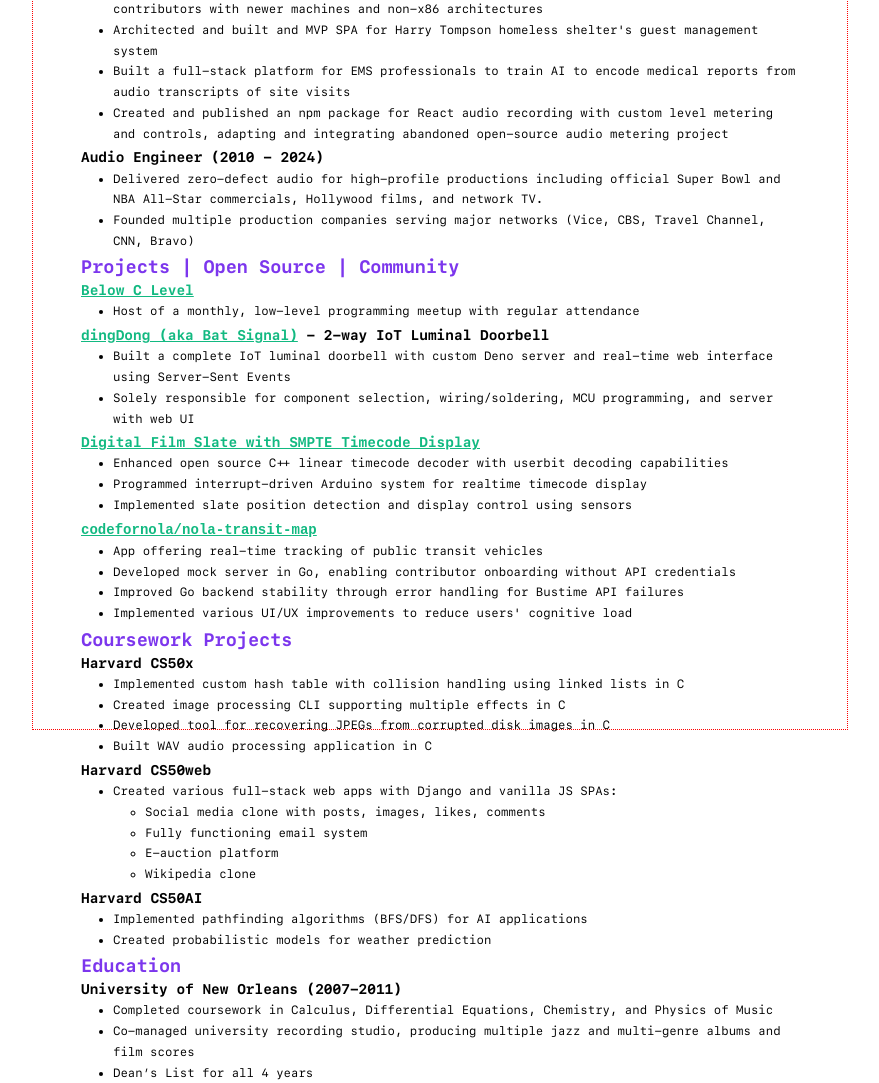
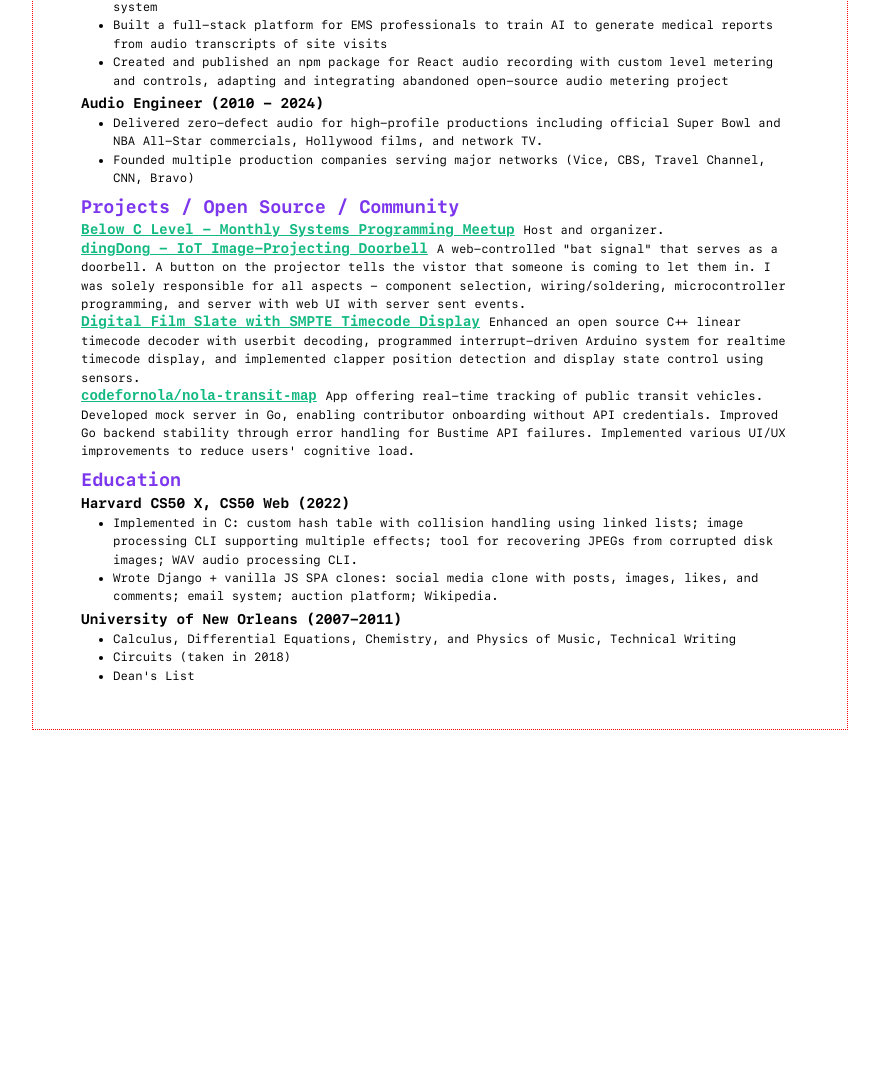
Before and after one commit to its-all-waves/resume-html, a plain HTML site: page docs/index.html in a window 1280 px wide. Shown: the part 358-1441 px from the top of the page, without its empty margins (200-1079 px from the left). After the commit the page ends 1088 px from the top, so only its background shows below. Drawn offline with Linux system fonts and the light colour scheme; a script that the page names is missing.

Commit message:
fits on 1 page; BROKEN: responsiveness; update: Projects/OSS/Community and Education; combine Coursework and Education

```diff
--- a/docs/index.html
+++ b/docs/index.html
@@ -82,8 +82,8 @@
                 </li>
                 <li>
                     Built a full-stack platform for EMS professionals to train
-                    AI to encode medical reports from audio transcripts of site
-                    visits
+                    AI to generate medical reports from audio transcripts of
+                    site visits
                 </li>
                 <li>
                     Created and published an npm package for React audio
@@ -108,137 +108,88 @@
         </section>
 
         <section id="Personal-Projects-OSS-Community">
-            <h2>Projects | Open Source | Community</h2>
+            <h2>Projects / Open Source / Community</h2>
 
-            <h3><a href="https://belowclevel.org">Below C Level</a></h3>
-            <ul>
-                <li>
-                    Host of a monthly, low-level programming meetup with regular
-                    attendance
-                </li>
-            </ul>
+            <h3>
+                <a href="https://belowclevel.org">
+                    Below C Level - Monthly Systems Programming Meetup</a
+                >
+            </h3>
+            <p>Host and organizer.</p>
 
+            <div>
                 <h3>
                     <a
                         href="https://github.com/its-all-waves?tab=repositories&amp;q=dingdong"
-                    >dingDong (aka Bat Signal)</a
                     >
-                - 2-way IoT Luminal Doorbell
+                        dingDong - IoT Image-Projecting Doorbell</a
+                    >
                 </h3>
-            <ul>
-                <li>
-                    Built a complete IoT luminal doorbell with custom Deno
-                    server and real-time web interface using Server-Sent Events
-                </li>
-                <li>
-                    Solely responsible for component selection,
-                    wiring/soldering, MCU programming, and server with web UI
-                </li>
-            </ul>
+                <p>
+                    A web-controlled "bat signal" that serves as a doorbell. A
+                    button on the projector tells the vistor that someone is
+                    coming to let them in. I was solely responsible for all
+                    aspects - component selection, wiring/soldering,
+                    microcontroller programming, and server with web UI with
+                    server sent events.
+                </p>
+            </div>
 
+            <div>
                 <h3>
                     <a href="https://github.com/its-all-waves/ArduinoLTC-decode"
                         >Digital Film Slate with SMPTE Timecode Display</a
                     >
                 </h3>
+                <p>
+                    Enhanced an open source C++ linear timecode decoder with
+                    userbit decoding, programmed interrupt-driven Arduino system
+                    for realtime timecode display, and implemented clapper
+                    position detection and display state control using sensors.
+                </p>
+            </div>
+
+            <div>
+                <h3>
+                    <a href="https://github.com/codefornola/nola-transit-map">
+                        <code>codefornola/nola-transit-map</code></a
+                    >
+                </h3>
+                <p>
+                    App offering real-time tracking of public transit vehicles.
+                    Developed mock server in Go, enabling contributor onboarding
+                    without API credentials. Improved Go backend stability
+                    through error handling for Bustime API failures. Implemented
+                    various UI/UX improvements to reduce users' cognitive load.
+                </p>
+            </div>
+        </section>
+        <section id="Education">
+            <h2>Education</h2>
+
+            <h3>Harvard CS50 X, CS50 Web (2022)</h3>
             <ul>
                 <li>
-                    Enhanced open source C++ linear timecode decoder with
-                    userbit decoding capabilities
+                    Implemented in C: custom hash table with collision handling
+                    using linked lists; image processing CLI supporting multiple
+                    effects; tool for recovering JPEGs from corrupted disk
+                    images; WAV audio processing CLI.
                 </li>
                 <li>
-                    Programmed interrupt-driven Arduino system for realtime
-                    timecode display
-                </li>
-                <li>
-                    Implemented slate position detection and display control
-                    using sensors
+                    Wrote Django + vanilla JS SPA clones: social media clone
+                    with posts, images, likes, and comments; email system;
+                    auction platform; Wikipedia.
                 </li>
             </ul>
 
-            <h3>
-                <a href="https://github.com/codefornola/nola-transit-map">
-                    <code>codefornola/nola-transit-map</code>
-                </a>
-            </h3>
+            <h3>University of New Orleans (2007-2011)</h3>
             <ul>
                 <li>
-                    App offering real-time tracking of public transit vehicles
+                    Calculus, Differential Equations, Chemistry, and Physics of
+                    Music, Technical Writing
                 </li>
-                <li>
-                    Developed mock server in Go, enabling contributor onboarding
-                    without API credentials
-                </li>
-                <li>
-                    Improved Go backend stability through error handling for
-                    Bustime API failures
-                </li>
-                <li>
-                    Implemented various UI/UX improvements to reduce users'
-                    cognitive load
-                </li>
-            </ul>
-        </section>
-
-        <section id="Coursework-Projects">
-            <h2>Coursework Projects</h2>
-            <h3>Harvard CS50x</h3>
-            <ul>
-                <li>
-                    Implemented custom hash table with collision handling using
-                    linked lists in C
-                </li>
-                <li>
-                    Created image processing CLI supporting multiple effects in
-                    C
-                </li>
-                <li>
-                    Developed tool for recovering JPEGs from corrupted disk
-                    images in C
-                </li>
-                <li>Built WAV audio processing application in C</li>
-            </ul>
-            <h3>Harvard CS50web</h3>
-            <ul>
-                <li>
-                    Created various full-stack web apps with Django and vanilla
-                    JS SPAs:
-                    <ul>
-                        <li>
-                            Social media clone with posts, images, likes,
-                            comments
-                        </li>
-                        <li>Fully functioning email system</li>
-                        <li>E-auction platform</li>
-                        <li>Wikipedia clone</li>
-                    </ul>
-                </li>
-            </ul>
-            <h3>Harvard CS50AI</h3>
-            <ul>
-                <li>
-                    Implemented pathfinding algorithms (BFS/DFS) for AI
-                    applications
-                </li>
-                <li>Created probabilistic models for weather prediction</li>
-            </ul>
-        </section>
-
-        <section id="Education">
-            <h2>Education</h2>
-
-            <h3>University of New Orleans (2007-2011)</h3>
-
-            <ul>
-                <li>
-                    Completed coursework in Calculus, Differential Equations,
-                    Chemistry, and Physics of Music
-                </li>
-                <li>
-                    Co-managed university recording studio, producing multiple
-                    jazz and multi-genre albums and film scores
-                </li>
-                <li>Dean’s List for all 4 years</li>
+                <li>Circuits (taken in 2018)</li>
+                <li>Dean's List</li>
             </ul>
         </section>
     </body>
--- a/docs/styles.css
+++ b/docs/styles.css
@@ -1,5 +1,6 @@
 * {
-  margin: 0; padding: 0;
+  margin: 0;
+  padding: 0;
   box-sizing: border-box;
 }
 
@@ -29,10 +30,12 @@ h2 {
   color: var(--accent-1);
 }
 
-h2, ul {
+h2,
+ul {
   margin-bottom: 0.3rem;
 
 }
+
 h3 {
   margin-bottom: 0.2rem;
 }
@@ -56,19 +59,22 @@ a {
   padding-top: 2rem;
 }
 
+section {
+  margin-bottom: 0.5rem;
+}
+
 body {
   font-family: "SF Mono Regular";
   font-size: 12px;
   position: relative;
-  max-width: 100ch;
   margin: 0 auto;
 }
 
 body.page {
-  max-width: 8.5in;
+  width: 8.5in;
   padding-inline: 0.5in;
-  max-height: 11in;
-  padding-block: 0.5in;
+  height: 11in;
+  padding-block: 0.4in;
   border: 1px dotted red;
 }
 
@@ -80,7 +86,6 @@ header {
 }
 
 header .name-role {
-  /* min-width: fit-content; */
   display: flex;
   align-items: center;
   gap: 1rem;
@@ -107,7 +112,7 @@ header .aside {
 
 p,
 ul {
-  line-height: 1.3rem;
+  line-height: 1.15rem;
 }
 
 ul {
@@ -124,13 +129,14 @@ ul {
 }
 
 #objective {
-  border: 0.2rem solid var(--accent-2);
   border-radius: 0.6rem;
   padding: 0.3rem;
   font-size: 1.1rem;
   text-align: center;
   font-size: 13px;
   margin-block: 0.4rem;
+  margin-inline: auto;
+  max-width: 85ch;
 }
 
 
@@ -143,16 +149,20 @@ i {
 }
 
 #Skills {
-  margin-bottom: 1rem;
   h2 {
     display: inline;
   }
+
   ul {
     padding-left: 0;
     display: inline;
     list-style: none;
-    :not(:last-child):after { content: ","; }
+
+    :not(:last-child):after {
+      content: ",";
+    }
   }
+
   li {
     display: inline;
   }
@@ -191,3 +201,13 @@ i {
     break-after: avoid-page;
   }
 }
+
+#Personal-Projects-OSS-Community {
+  h3 {
+    display: inline;
+  }
+
+  p {
+    display: inline;
+  }
+}
```
Lines whose indentation alone changed are shown as unchanged.
